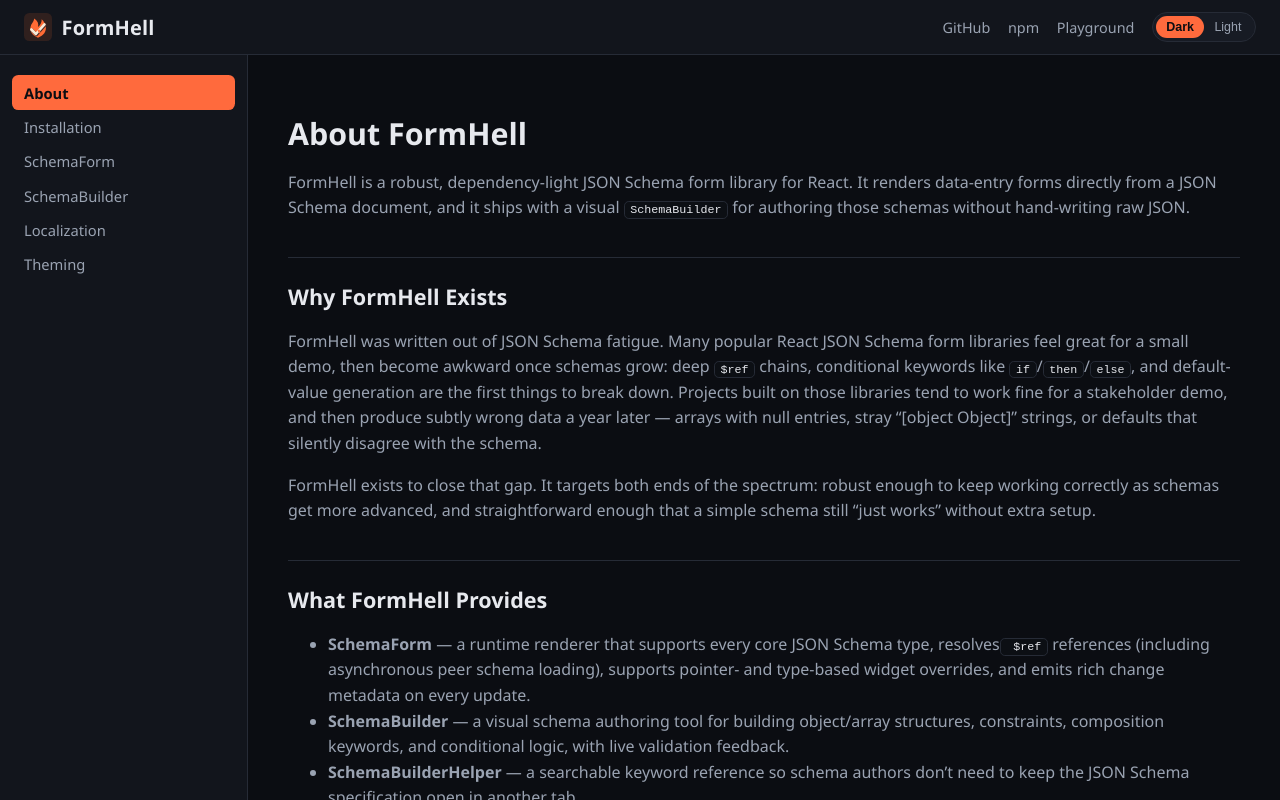
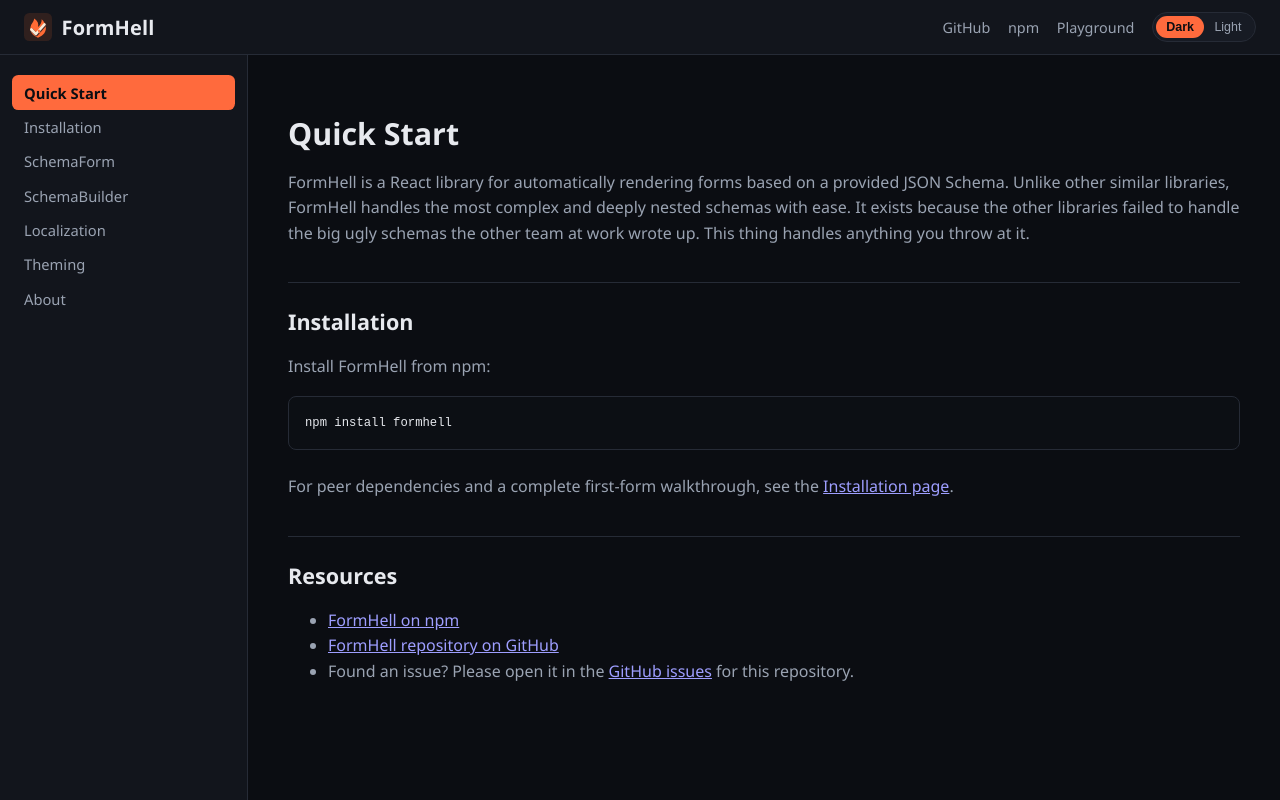
Before and after one commit to RyanRutkin/formhell, a React (Vite) app in the folder playground/: page / in a window 1280 px wide. Built offline with nearby package versions, Linux system fonts and the light colour scheme.

Commit message:
Cleaned up the README and moved the wordy About to it's own page

```diff
--- a/playground/src/docs/DocsApp.tsx
+++ b/playground/src/docs/DocsApp.tsx
@@ -2,6 +2,7 @@ import { useEffect, useRef, useState, type JSX } from "react";
 import { DOCS_NAV } from "./nav";
 import { useDocsRoute } from "./useDocsRoute";
 import { DocsThemeProvider, useDocsTheme } from "./DocsThemeContext";
+import { QuickStartPage } from "./pages/QuickStartPage";
 import { AboutPage } from "./pages/AboutPage";
 import { InstallationPage } from "./pages/InstallationPage";
 import { SchemaFormPage } from "./pages/SchemaFormPage";
@@ -11,6 +12,7 @@ import { ThemingPage } from "./pages/ThemingPage";
 import "./docs.css";
 
 const PAGE_COMPONENTS: Record<string, () => JSX.Element> = {
+  "quick-start": QuickStartPage,
   about: AboutPage,
   installation: InstallationPage,
   "schema-form": SchemaFormPage,
@@ -102,10 +104,10 @@ function DocsShell() {
         </button>
         <a
           className="docs-brand"
-          href="?page=about"
+          href="?page=quick-start"
           onClick={(event) => {
             event.preventDefault();
-            navigateAndCloseMobileNav("about");
+            navigateAndCloseMobileNav("quick-start");
           }}
         >
           <img src={`${import.meta.env.BASE_URL}favicon.svg`} alt="" className="docs-brand-icon" />
--- a/playground/src/docs/nav.ts
+++ b/playground/src/docs/nav.ts
@@ -10,7 +10,7 @@ export type DocsNavPage = {
 };
 
 export const DOCS_NAV: DocsNavPage[] = [
-  { id: "about", label: "About" },
+  { id: "quick-start", label: "Quick Start" },
   { id: "installation", label: "Installation" },
   {
     id: "schema-form",
@@ -32,7 +32,8 @@ export const DOCS_NAV: DocsNavPage[] = [
     ]
   },
   { id: "localization", label: "Localization" },
-  { id: "theming", label: "Theming" }
+  { id: "theming", label: "Theming" },
+  { id: "about", label: "About" },
 ];
 
-export const DEFAULT_PAGE_ID = "about";
+export const DEFAULT_PAGE_ID = "quick-start";
--- a/playground/src/docs/pages/AboutPage.tsx
+++ b/playground/src/docs/pages/AboutPage.tsx
@@ -3,24 +3,39 @@ export function AboutPage() {
     <article className="docs-article">
       <h1>About FormHell</h1>
       <p>
-        FormHell is a robust, dependency-light JSON Schema form library for React. It renders data-entry forms
-        directly from a JSON Schema document, and it ships with a visual <code>SchemaBuilder</code> for authoring
-        those schemas without hand-writing raw JSON.
+        FormHell takes a JSON Schema and turns it into a form, designed to have as little overhead as possible
+        with all the optional capabilites I think you'll need. <br/>We're talking full support for every JSON Schema Draft 2020-12 keyword,
+        full support for deeply nested schemas, asynchronous <code>$ref</code> resolution, actual support for <code>$defs</code>, default
+        generation that actually works tuple arrays (unlike the other libraries), virtualization, localization, theming,
+        built-in widgets for automatically handling every type of JSON Schema field (even a toggle for unions and tuples),
+        and probably something else I forgot to list.
+      </p>
+      <p>
+        And yes, I'm going to keep supporting this project for many years to come. Software's been my love for a long time and I never let my public
+        projects grow stale, especially ones that are being used in enterprise applications (yes, FormHell already is).<br/>Feel free to come collaborate with me on the repo!
       </p>
 
       <h2>Why FormHell Exists</h2>
       <p>
-        FormHell was written out of JSON Schema fatigue. Many popular React JSON Schema form libraries feel great
-        for a small demo, then become awkward once schemas grow: deep <code>$ref</code> chains, conditional
-        keywords like <code>if</code>/<code>then</code>/<code>else</code>, and default-value generation are the
-        first things to break down. Projects built on those libraries tend to work fine for a stakeholder demo, and
-        then produce subtly wrong data a year later &mdash; arrays with null entries, stray
-        &ldquo;[object Object]&rdquo; strings, or defaults that silently disagree with the schema.
+        FormHell was written because I couldn't keep skirting around the bugs of the "industry-standard" JSON Schema Form libraries with shotty kludges.
+        <br/>It doesn't look good on your team when your app keeps breaking due to issues that some library refuses to address (looking at you react-json-schema-forms).
+        <br/>I needed a JSON Schema form library that could handle the most complex keywords (if/then, tuple arrays, deep $ref chains, actually generating the right defaults without having to enable "experimental" features ) without breaking.
+        <br/>After battling a couple different libraries over the course of two years, I bit the bullet and built my own from scratch.
+        <br/>This thing is working great for my team, and it handles those gross schemas designed by my App Dev team and the Design team perfectly.
+        <br/>Thankfully all that pain helped me whip up a whole big test suite (with the help of Copilot, because who likes writing tests) to make sure it doesn't fail like all the other libraries did.
+      </p>
+
+      <h2>What's with the name?</h2>
+      <p>
+        Well, the project was originally called "react-autological-forms".
+        <br/>I've been working on another project called Autological for the last 12 years, and I thought "react-af" would be funny. Unfortunately, a "react as f**k" library already exist, there's a few "react-af" libs out there, and there's even a study done called REACT-AF. I couldn't use that because no one would find the library when searching for it. That's why a lot of the CSS classes are still prefixed with "raf-".
       </p>
       <p>
-        FormHell exists to close that gap. It targets both ends of the spectrum: robust enough to keep working
-        correctly as schemas get more advanced, and straightforward enough that a simple schema still &ldquo;just
-        works&rdquo; without extra setup.
+        I spent a couple nights pondering on a new name. I had been working on this library for about five weeks every night
+        and, though I was excited to see it come to life, I was discouraged that I couldn't use the name I wanted.
+        <br/>I was listening to my favorite song <a aria-label="FormHell's theme song" target="_blank" href="https://youtu.be/yHCaH8nxE8U?si=q-C_ZlOaHEop3OVB" rel="noopener noreferrer">"From Hell" by Hellripper</a> on repeat when the name came to me... and now I hear it sung as "FormHell" every time.
+        <br/>I guess that's the official theme song for the library. I went back and forth on that name for a bit, but by that point it stuck.
+        <br/>FormHell it is then.
       </p>
 
       <h2>What FormHell Provides</h2>
--- /dev/null
+++ b/playground/src/docs/pages/QuickStartPage.tsx
@@ -0,0 +1,36 @@
+import { CodeBlock } from "../components/CodeBlock";
+
+export function QuickStartPage() {
+  return (
+    <article className="docs-article">
+      <h1>Quick Start</h1>
+      <p>
+        FormHell is a React library for automatically rendering forms based on a provided JSON Schema. Unlike other similar libraries, FormHell handles the most complex and deeply nested schemas with ease. It exists because the other libraries failed to handle the big ugly schemas the other team at work wrote up. This thing handles anything you throw at it.
+      </p>
+
+      <h2>Installation</h2>
+      <p>Install FormHell from npm:</p>
+      <CodeBlock language="bash" code="npm install formhell" />
+      <p>
+        For peer dependencies and a complete first-form walkthrough, see the <a href="?page=installation">Installation page</a>.
+      </p>
+
+      <h2>Resources</h2>
+      <ul>
+        <li>
+          <a href="https://www.npmjs.com/package/formhell" target="_blank" rel="noreferrer">
+            FormHell on npm
+          </a>
+        </li>
+        <li>
+          <a href="https://github.com/RyanRutkin/formhell" target="_blank" rel="noreferrer">
+            FormHell repository on GitHub
+          </a>
+        </li>
+        <li>
+          Found an issue? Please open it in the <a href="https://github.com/RyanRutkin/formhell/issues" target="_blank" rel="noreferrer">GitHub issues</a> for this repository.
+        </li>
+      </ul>
+    </article>
+  );
+}
```
Also changed, not shown: 1 other file (tests, documents, lock files or other folders).
